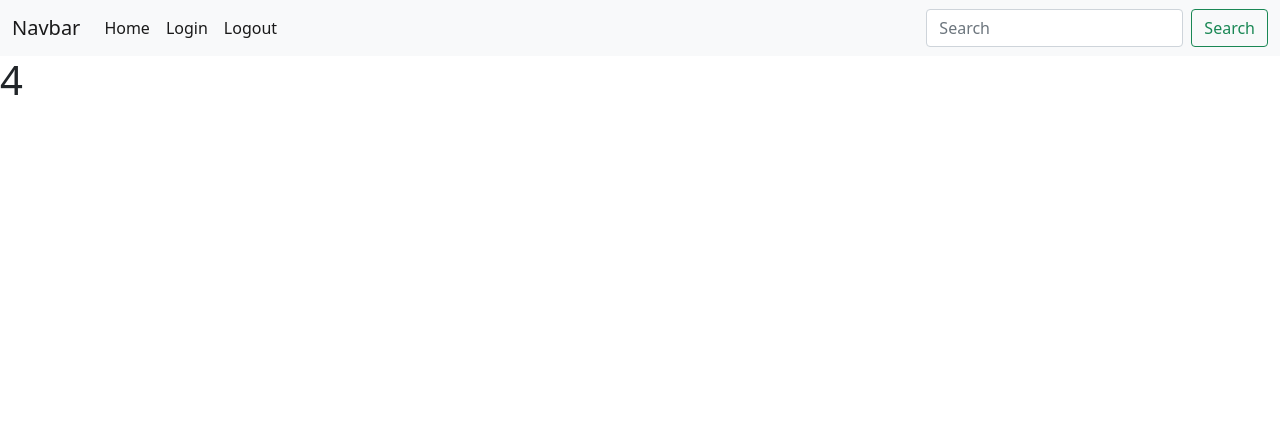
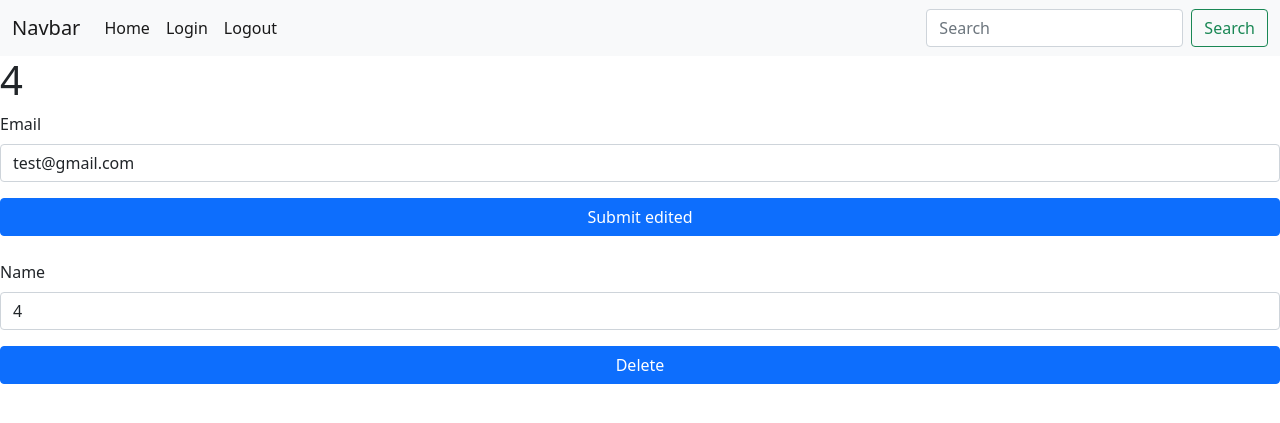
Before and after one commit to huydaoquang/py-crud-api, a Flask app: page /user/ in a window 1280 px wide. Shown: the top 423 px of the page. Run offline with Flask 3, Linux system fonts and the light colour scheme; a user stored in the database is signed in.

Commit message:
add, updated and deleted user

```diff
--- a/app.py
+++ b/app.py
@@ -1,13 +1,30 @@
 from flask import Flask , redirect, url_for, render_template, request,session, flash
 from datetime import timedelta
+from flask_sqlalchemy import SQLAlchemy
+from os import path
 
 app = Flask(__name__)
 
 # config session
 app.config["SECRET_KEY"] = "huydq"
 
+# config db
+app.config["SQLALCHEMY_DATABASE_URI"] = "sqlite:///user.db"
+app.config["SQLALCHEMY_TRACK_MODIFICATIONS"] = False
+
 # config time logout
 app.permanent_session_lifetime = timedelta(minutes=1)
+
+db = SQLAlchemy(app)
+
+class User(db.Model):
+  user_id = db.Column(db.Integer, primary_key=True)
+  name = db.Column(db.String(100))
+  email = db.Column(db.String(100))
+
+  def __init__(self, name, email):
+    self.name = name
+    self.email = email
 
 @app.route('/')
 def home():
@@ -33,7 +50,14 @@ def loginPage():
 
     if user_name and password:
       session["user"] = user_name
-      flash("user logged in successfully","info")
+      found_user = User.query.filter_by(name=user_name).first()
+      if found_user:
+        session["email"] = found_user.email
+      else:
+        user = User(user_name, "test@gmail.com")
+        db.session.add(user)
+        db.session.commit()
+        flash("created user in db","info")
       return redirect(url_for("user", name=user_name))
 
   # user is login
@@ -49,11 +73,28 @@ def logout():
   flash("user logout ","info")
   return redirect(url_for("loginPage"))
 
-@app.route('/user/')
+@app.route('/user/', methods=['GET', 'POST'])
 def user():
+  email = None
   if "user" in session:
     name = session["user"]
-    return render_template("user.html", name=name)
+    if request.method == "POST":
+      if not request.form["email"] and request.form["name"]:
+        User.query.filter_by(name=name).delete()
+        db.session.commit()
+        flash("Deleted user successfully")
+        return redirect(url_for("logout"))
+      else:
+        email = request.form["email"]
+        print("email::::", email)
+        session["email"] = email
+        found_user = User.query.filter_by(name=name).first()
+        found_user.email = email
+        db.session.commit()
+        flash("email updated!")
+    elif "email" in session:
+      email = session["email"]
+    return render_template("user.html", name=name, email=email)
     if name == 'admin':
       return redirect(url_for("admin"))
   else:
@@ -70,4 +111,8 @@ def blog(blog_id):
   return f'<h2>{blog_id}</h2>'
 
 if __name__ == '__main__':
+  if not path.exists("user.db"):
+    with app.app_context():
+      db.create_all()
+    print("created db success", )
     app.run(debug=True)
--- a/templates/user.html
+++ b/templates/user.html
@@ -10,4 +10,16 @@
   {%endif %}
 {% endwith %}
 <h1>{{name}}</h1>
+<form action="#" method="post">
+  <div data-mdb-input-init class="form-outline mb-4">
+    <label class="form-label" for="registerName">Email</label>
+    <input type="text" name="email" id="registerName" class="form-control" placeholder="Enter email"  value="{{ email if email}}"/>
+    <button type="submit" data-mdb-button-init data-mdb-ripple-init class="btn btn-primary btn-block mt-3 w-100">Submit edited</button>
+  </div>
+  <div data-mdb-input-init class="form-outline mb-4">
+    <label class="form-label" for="registerName">Name</label>
+    <input type="text" name="name" id="registerName" class="form-control" placeholder="Enter name"  value="{{ name if name}}"/>
+    <button type="submit" data-mdb-button-init data-mdb-ripple-init class="btn btn-primary btn-block mt-3 w-100">Delete</button>
+  </div>
+</form>
 {% endblock %}
```
Also changed, not shown: instance/user.db (added).
